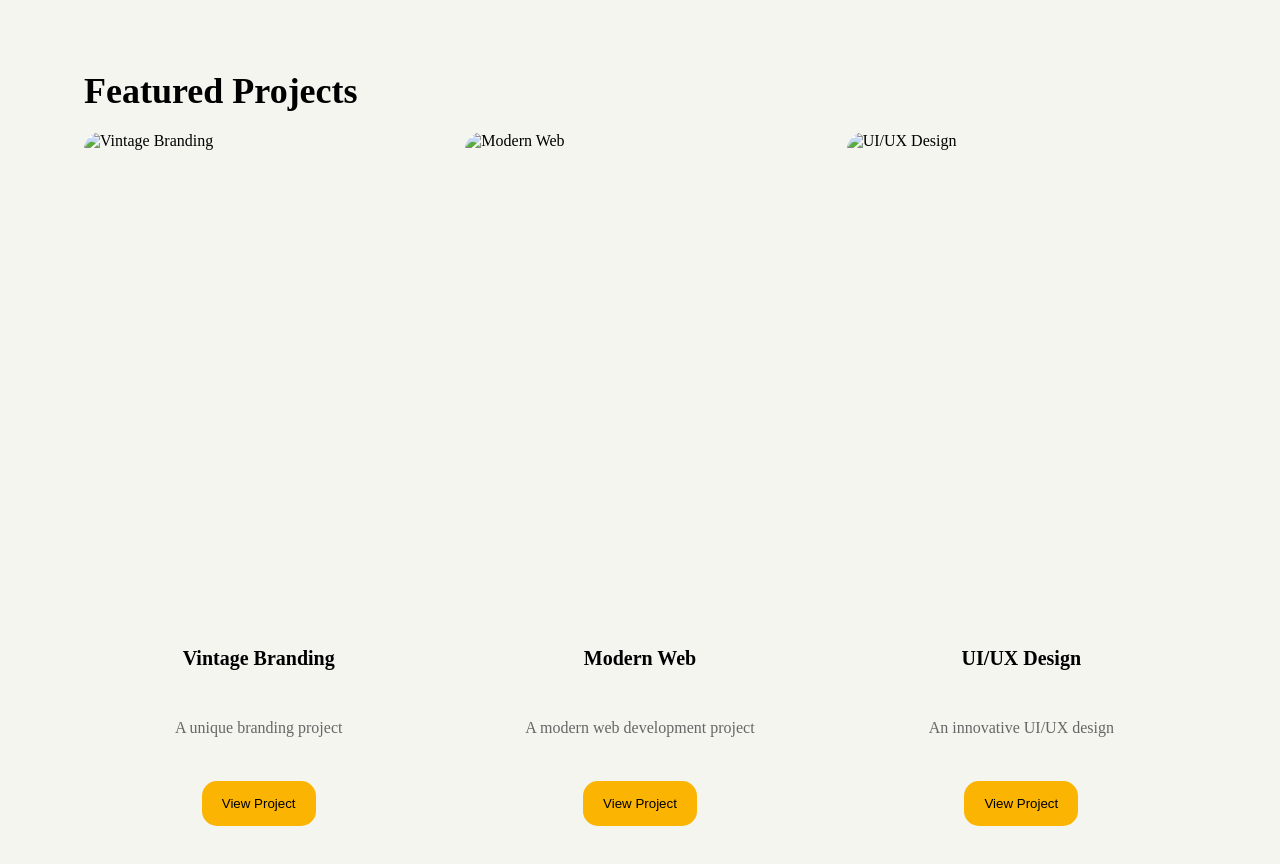
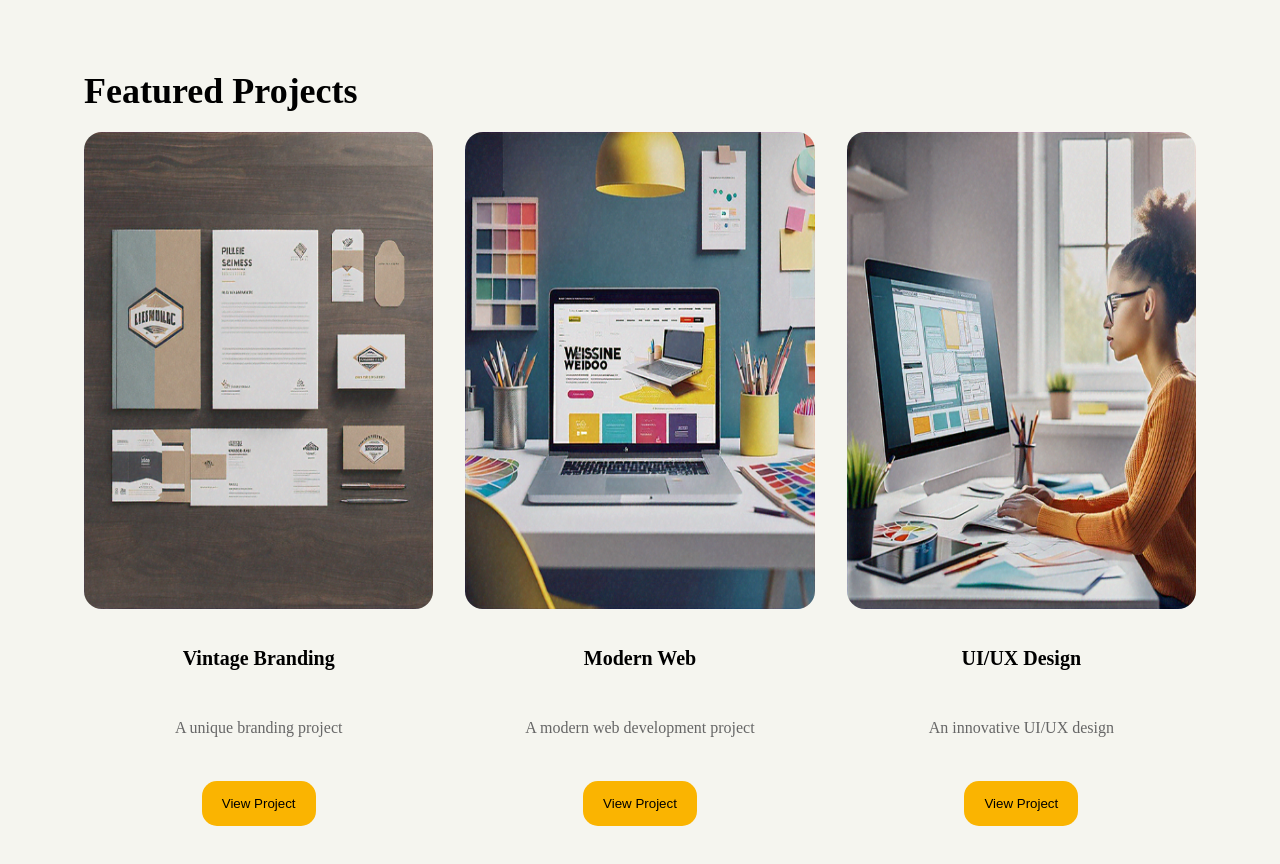
Before and after one commit to samarth-khera/capstone_project, a plain HTML site: page index.html in a window 1280 px wide. Shown: the part 2780-3644 px from the top of the page. Drawn offline with Linux system fonts and the light colour scheme.

Commit message:
Update index.html

```diff
--- a/index.html
+++ b/index.html
@@ -95,19 +95,19 @@
             <h2>Featured Projects</h2>
             <div class="featured-container">
                 <div class="featured-project">
-                    <img src="feature1.png" alt="Vintage Branding">
+                    <img src="Assets/feature1.png" alt="Vintage Branding">
                     <h3>Vintage Branding</h3>
                     <p>A unique branding project</p>
                     <button>View Project</button>
                 </div>
                 <div class="featured-project">
-                    <img src="feature2.png" alt="Modern Web">
+                    <img src="Assets/feature2.png" alt="Modern Web">
                     <h3>Modern Web</h3>
                     <p>A modern web development project</p>
                     <button>View Project</button>
                 </div>
                 <div class="featured-project">
-                    <img src="feature3.png" alt="UI/UX Design">
+                    <img src="Assets/feature3.png" alt="UI/UX Design">
                     <h3>UI/UX Design</h3>
                     <p>An innovative UI/UX design</p>
                     <button>View Project</button>
```
